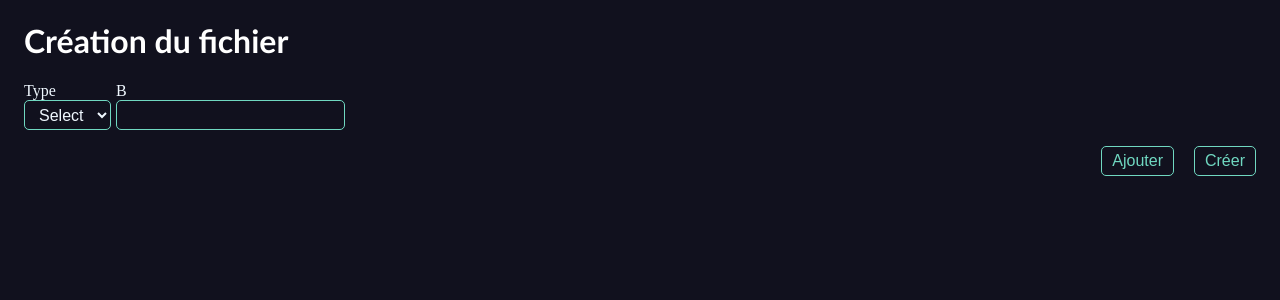
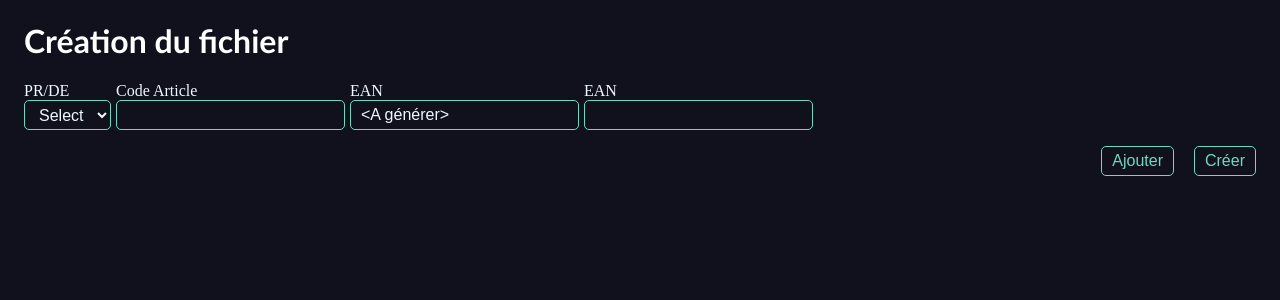
Before and after one commit to SQTZ/Voose-app, a React (Vite) app: page / in a window 1280 px wide. Shown: the top 300 px of the page. Built offline with nearby package versions, Linux system fonts and the light colour scheme.

Commit message:
Added Blocked inputs

```diff
--- a/src/components/selection_dp.jsx
+++ b/src/components/selection_dp.jsx
@@ -91,7 +91,7 @@ function SelectionDP() {
                         )}
 
                         <div className='container-input'>
-                            <label htmlFor={`type_${index}`}>Type</label>
+                            <label htmlFor={`type_${index}`}>PR/DE</label>
                             <select name={`Productordecli_${index}`} id={`a_colonne_${index}`} onChange={(e) => handleSelectChange(e, index)} value={inputSet.selectedOption || ''}>
                                 <option value="">Select</option>
                                 {options.map(option => (
@@ -104,8 +104,18 @@ function SelectionDP() {
 
 
                         <div className='container-input'>
-                            <label htmlFor={`b_${index}`}>B</label>
+                            <label htmlFor={`b_${index}`}>Code Article</label>
                             <input type="text" id={`b_colonne_${index}`} />
+                        </div>
+
+                        <div className='container-input'>
+                            <label htmlFor={`c_${index}`}>EAN</label>
+                            <input type="text" id={`c_colonne_${index}`} value="<A générer>" />
+                        </div>
+
+                        <div className='container-input'>
+                            <label htmlFor={`d_${index}`}>EAN</label>
+                            <input type="text" id={`d_colonne_${index}`} readOnly="readonly"/>
                         </div>
 
                     </div>
--- a/src/js/functions.js
+++ b/src/js/functions.js
@@ -26,10 +26,14 @@ export function SubmitToCSVtest() {
     // Collecter les valeurs des ensembles d'inputs
     const colonnesA = document.querySelectorAll("[id^='a_colonne_']");
     const colonnesB = document.querySelectorAll("[id^='b_colonne_']");
+    const colonnesC = document.querySelectorAll("[id^='c_colonne_']");
+    const colonnesD = document.querySelectorAll("[id^='d_colonne_']");
 
     const dataForCSV = Array.from(colonnesA).map((colonneA, index) => {
         const colonneB = colonnesB[index];
-        return { colonneA: colonneA.value, colonneB: colonneB ? colonneB.value : '' };
+        const colonneC = colonnesC[index];
+        const colonneD = colonnesD[index];
+        return { colonneA: colonneA.value, colonneB: colonneB ? colonneB.value : '', colonneC: colonneC ? colonneC.value : '', colonneD: colonneD ? colonneD.value : '' };
     });
 
     console.log(dataForCSV);
```
Also changed, not shown: 1 other file (tests, documents, lock files or other folders).
